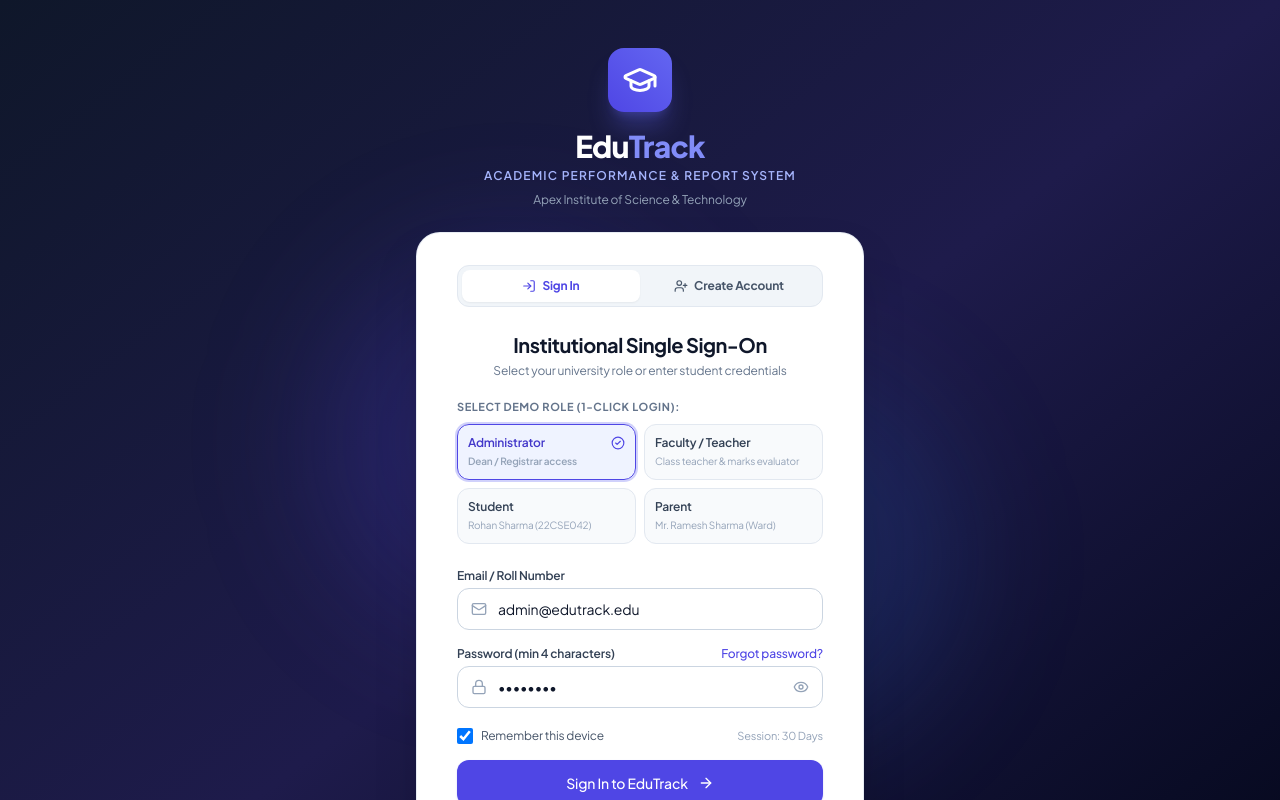
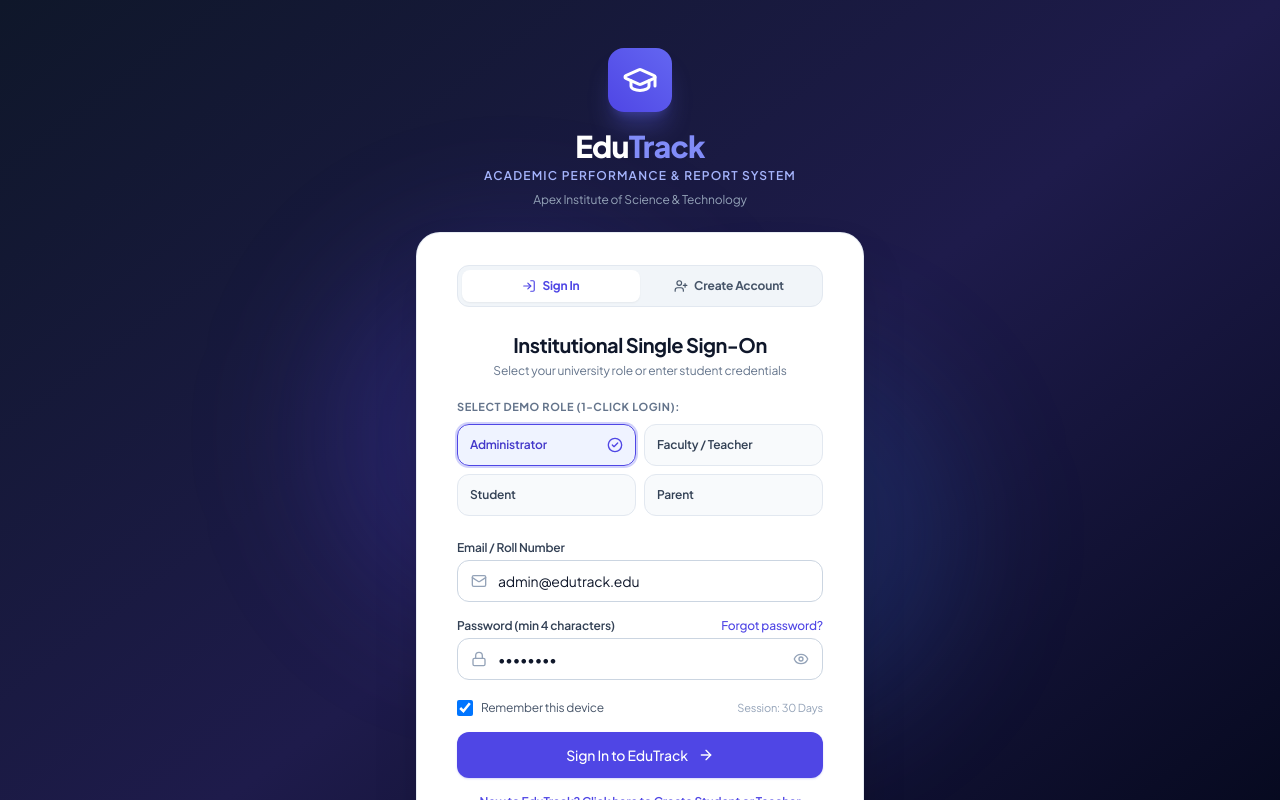
Before and after one commit to 2500030309/Student-Report-System, a React (Vite) app: page /#/login in a window 1280 px wide. Shown: the top 800 px of the page. Built offline with nearby package versions, Linux system fonts and the light colour scheme.

Commit message:
style: remove subtitle descriptions below demo role cards

```diff
--- a/src/pages/auth/LoginPage.jsx
+++ b/src/pages/auth/LoginPage.jsx
@@ -69,26 +69,22 @@ export const LoginPage = () => {
     {
       role: 'admin',
       label: 'Administrator',
-      email: 'admin@edutrack.edu',
-      description: 'Dean / Registrar access'
+      email: 'admin@edutrack.edu'
     },
     {
       role: 'faculty',
       label: 'Faculty / Teacher',
-      email: 'faculty@edutrack.edu',
-      description: 'Class teacher & marks evaluator'
+      email: 'faculty@edutrack.edu'
     },
     {
       role: 'student',
       label: 'Student',
-      email: 'student@edutrack.edu',
-      description: 'Rohan Sharma (22CSE042)'
+      email: 'student@edutrack.edu'
     },
     {
       role: 'parent',
       label: 'Parent',
-      email: 'parent@edutrack.edu',
-      description: 'Mr. Ramesh Sharma (Ward)'
+      email: 'parent@edutrack.edu'
     }
   ];
 
@@ -304,21 +300,18 @@ export const LoginPage = () => {
                       key={item.role}
                       type="button"
                       onClick={() => handleSelectRole(item)}
-                      className={`p-2.5 rounded-xl text-left border text-xs transition-all duration-150 ${
+                      className={`p-3 rounded-xl text-left border text-xs transition-all duration-150 ${
                         selectedDemoRole === item.role
-                          ? 'border-brand-600 bg-brand-50/90 dark:bg-brand-950/80 text-brand-700 dark:text-brand-300 ring-2 ring-brand-500/30 font-semibold'
-                          : 'border-slate-200 dark:border-slate-800 hover:border-slate-300 dark:hover:border-slate-700 bg-slate-50 dark:bg-slate-800/50 text-slate-700 dark:text-slate-300'
+                          ? 'border-brand-600 bg-brand-50/90 dark:bg-brand-950/80 text-brand-700 dark:text-brand-300 ring-2 ring-brand-500/30 font-bold'
+                          : 'border-slate-200 dark:border-slate-800 hover:border-slate-300 dark:hover:border-slate-700 bg-slate-50 dark:bg-slate-800/50 text-slate-700 dark:text-slate-300 font-medium'
                       }`}
                     >
                       <div className="flex items-center justify-between">
-                        <span className="font-semibold">{item.label}</span>
+                        <span className="font-semibold text-xs">{item.label}</span>
                         {selectedDemoRole === item.role && (
-                          <CheckCircle2 className="w-3.5 h-3.5 text-brand-600 dark:text-brand-400 shrink-0" />
+                          <CheckCircle2 className="w-4 h-4 text-brand-600 dark:text-brand-400 shrink-0" />
                         )}
                       </div>
-                      <span className="block text-[10px] text-slate-400 mt-0.5 truncate">
-                        {item.description}
-                      </span>
                     </button>
                   ))}
                 </div>
```
